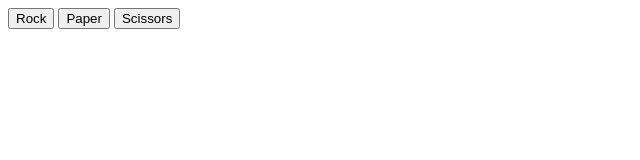
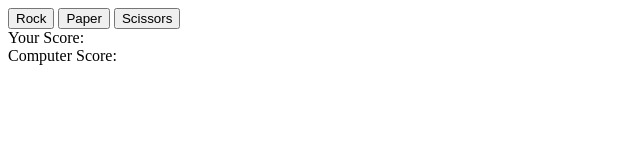
Before and after one commit to bytesandroses/rock-paper-scissors, a plain HTML site: page index.html in a window 1280 px wide. Shown: the whole page, without its empty margins (0-640 px from the left). Drawn offline with Linux system fonts and the light colour scheme.

Commit message:
Add divs to display scores

```diff
--- a/index.html
+++ b/index.html
@@ -15,5 +15,10 @@
 
     <div class="game-results" id="game-results"></div>
 
+    <div class="scores" id="scores">
+      <div class="human-score" id="human-score">Your Score: </div>
+      <div class="computer-score" id="computer-score">Computer Score: </div>
+    </div>
+
   </body>
 </html>
```
